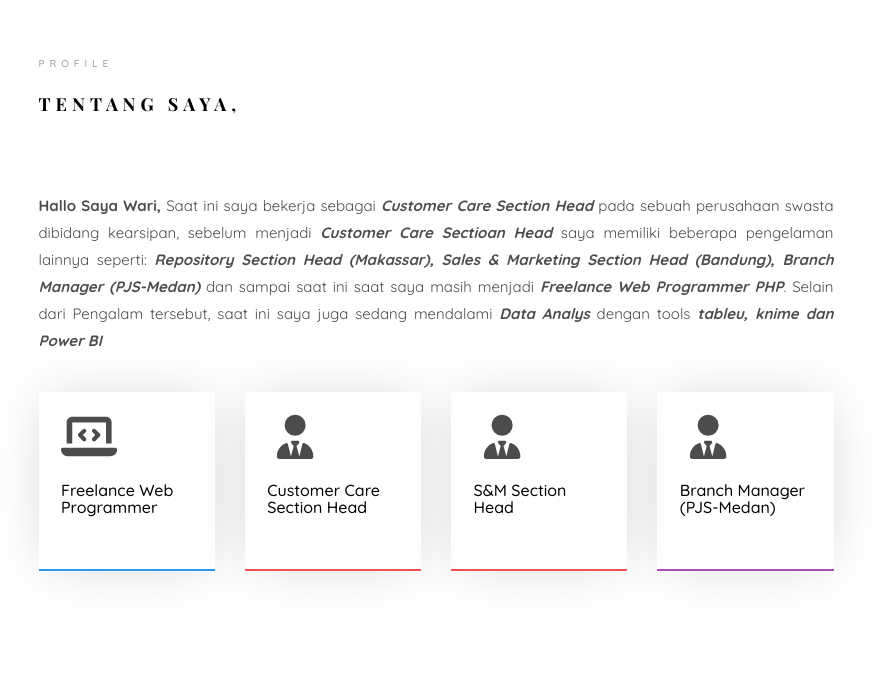
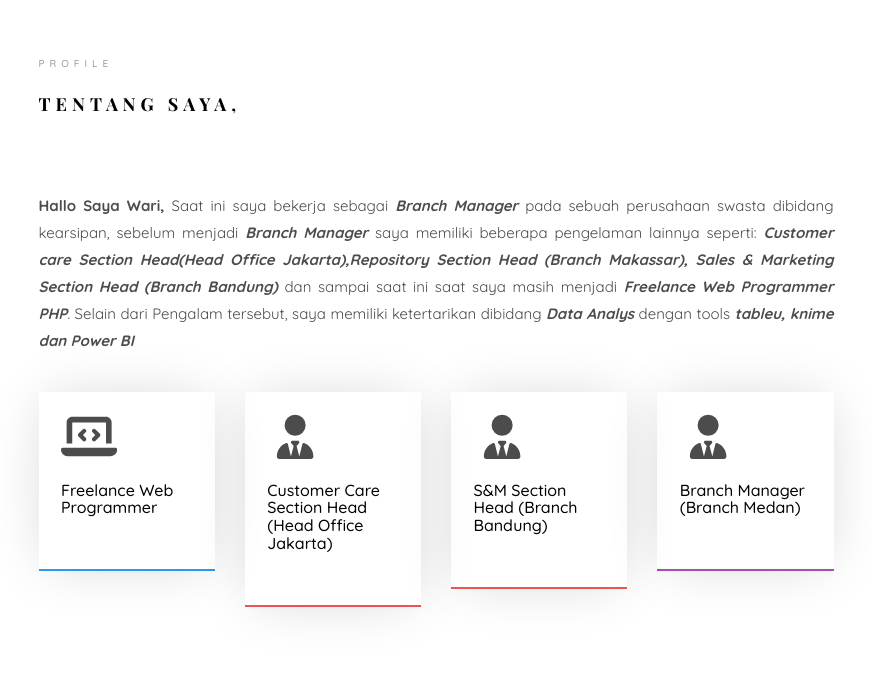
Before and after one commit to affrian/wari, a plain HTML site: page index.html in a window 1280 px wide. Shown: the part 955-1645 px from the top of the page, without its empty margins (354-1226 px from the left). Drawn offline with nearby package versions, Linux system fonts and the light colour scheme; files whose address does not match are found by name; a web font is replaced by a local one.

Commit message:
Update index.html
update position

```diff
--- a/index.html
+++ b/index.html
@@ -69,7 +69,7 @@
 					<h1 id="colorlib-logo"><a href="index.html">Wari</a></h1>
 					<ul>
 						<li>
-							<h5>Customer Care Section Head <a href="http://115.124.73.22:8091/webindoarsip/new/index.php?menu=company" target="_blank"></a></h5>
+							<h5>Branch Manager <a href="http://115.124.73.22:8091/webindoarsip/new/index.php?menu=company" target="_blank"></a></h5>
 						</li>
 
 						<li>
@@ -124,7 +124,7 @@
 												<div class="desc">
 													<h1>Hallo! <br>Saya Wari</h1>
 													<!-- <h2>100% html5 bootstrap templates Made by <a href="https://colorlib.com/" target="_blank">colorlib.com</a></h2> -->
-													<p><a href="https://drive.google.com/file/d/1rz9cF1QP67DlU2Gte4EptFkouepKoUkK/view?usp=sharing" class="btn btn-primary btn-learn" target="_blank">Download CV <i class="icon-download4"></i></a></p>
+													<p><a href="https://drive.google.com/file/d/1edTxHXMS3w02xmJdRA-NgAmoLxsRP027/view?usp=sharing" class="btn btn-primary btn-learn" target="_blank">Download CV <i class="icon-download4"></i></a></p>
 												</div>
 											</div>
 										</div>
@@ -161,7 +161,7 @@
 											<span class="heading-meta">Profile</span>
 											<h2 class="colorlib-heading">Tentang Saya,</h2>
 											<p style="text-align: justify;"><strong>Hallo Saya Wari,</strong>
-												Saat ini saya bekerja sebagai <b><i>Customer Care Section Head</i></b>  pada sebuah perusahaan swasta dibidang kearsipan, sebelum menjadi <b><i>Customer Care Sectioan Head</i></b>  saya memiliki beberapa pengelaman lainnya seperti: <b><i>Repository Section Head (Makassar), Sales & Marketing Section Head (Bandung), Branch Manager (PJS-Medan)</i></b> dan sampai saat ini saat saya masih menjadi <b><i>Freelance Web Programmer PHP</i></b>. Selain dari Pengalam tersebut, saat ini saya juga sedang mendalami <b><i>Data Analys</i></b> dengan tools <b><i>tableu, knime dan Power BI</i></b></p>
+												Saat ini saya bekerja sebagai <b><i>Branch Manager</i></b>  pada sebuah perusahaan swasta dibidang kearsipan, sebelum menjadi <b><i>Branch Manager</i></b>  saya memiliki beberapa pengelaman lainnya seperti: <b> <i>Customer care Section Head(Head Office Jakarta),Repository Section Head (Branch Makassar), Sales & Marketing Section Head (Branch Bandung)</i></b> dan sampai saat ini saat saya masih menjadi <b><i>Freelance Web Programmer PHP</i></b>. Selain dari Pengalam tersebut, saya memiliki ketertarikan dibidang <b><i>Data Analys</i></b> dengan tools <b><i>tableu, knime dan Power BI</i></b></p>
 
 										</div>
 									</div>
@@ -176,19 +176,19 @@
 									<div class="col-md-3 animate-box" data-animate-effect="fadeInRight">
 										<div class="services color-2">
 											<span class="icon2"><i class="fas fa-user-tie fa-3x"></i></span>
-											<h3>Customer Care Section Head</h3>
+											<h3>Customer Care Section Head (Head Office Jakarta)</h3>
 										</div>
 									</div>
 									<div class="col-md-3 animate-box" data-animate-effect="fadeInRight">
 										<div class="services color-2">
 											<span class="icon2"><i class="fas fa-user-tie fa-3x"></i></span>
-											<h3>S&M Section Head</h3>
+											<h3>S&M Section Head (Branch Bandung)</h3>
 										</div>
 									</div>
 									<div class="col-md-3 animate-box" data-animate-effect="fadeInBottom">
 										<div class="services color-4">
 											<span class="icon2"><i class="fas fa-user-tie fa-3x"></i></span>
-											<h3>Branch Manager (PJS-Medan)</h3>
+											<h3>Branch Manager (Branch Medan)</h3>
 										</div>
 									</div>
 								</div>
```
